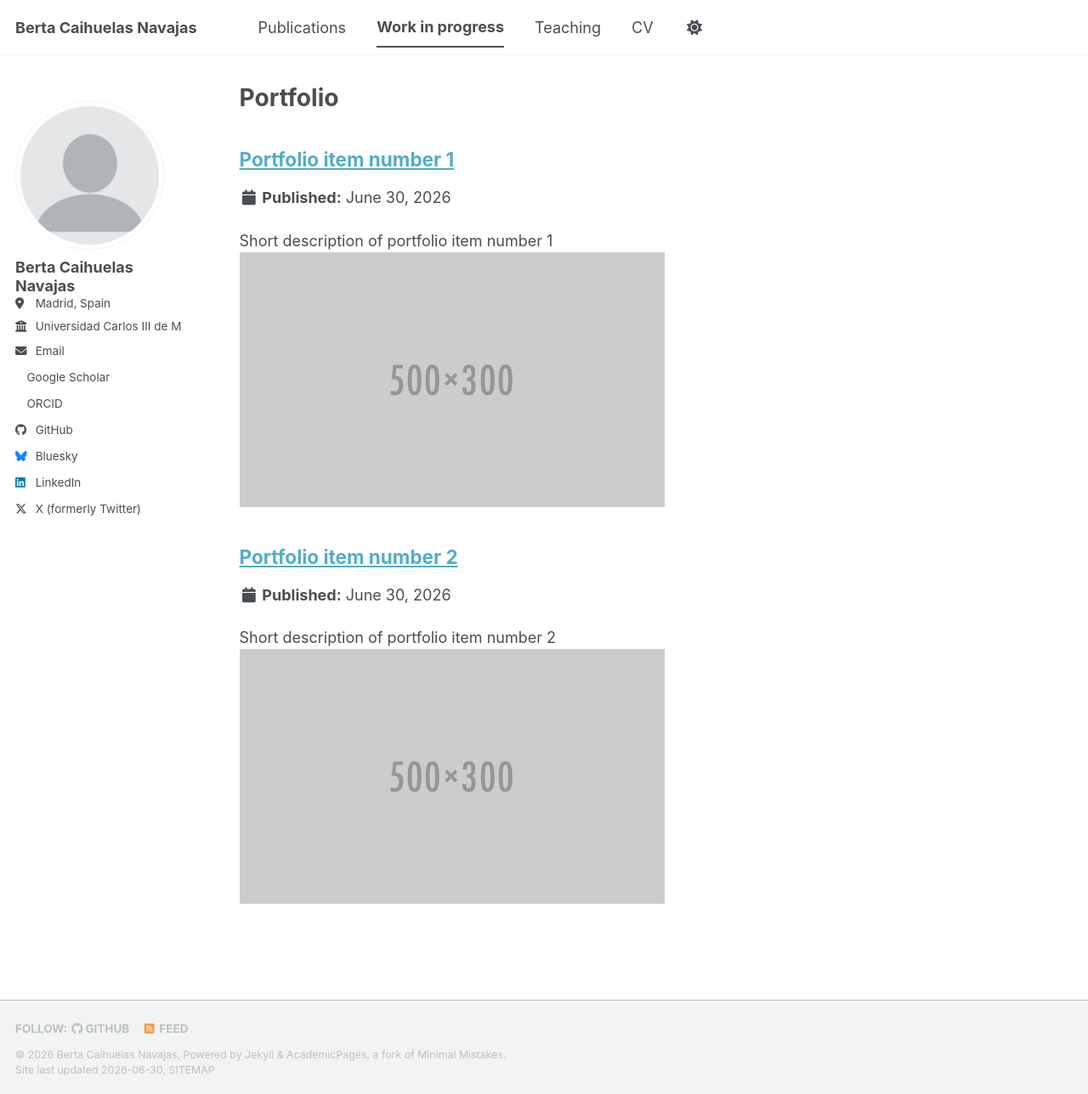
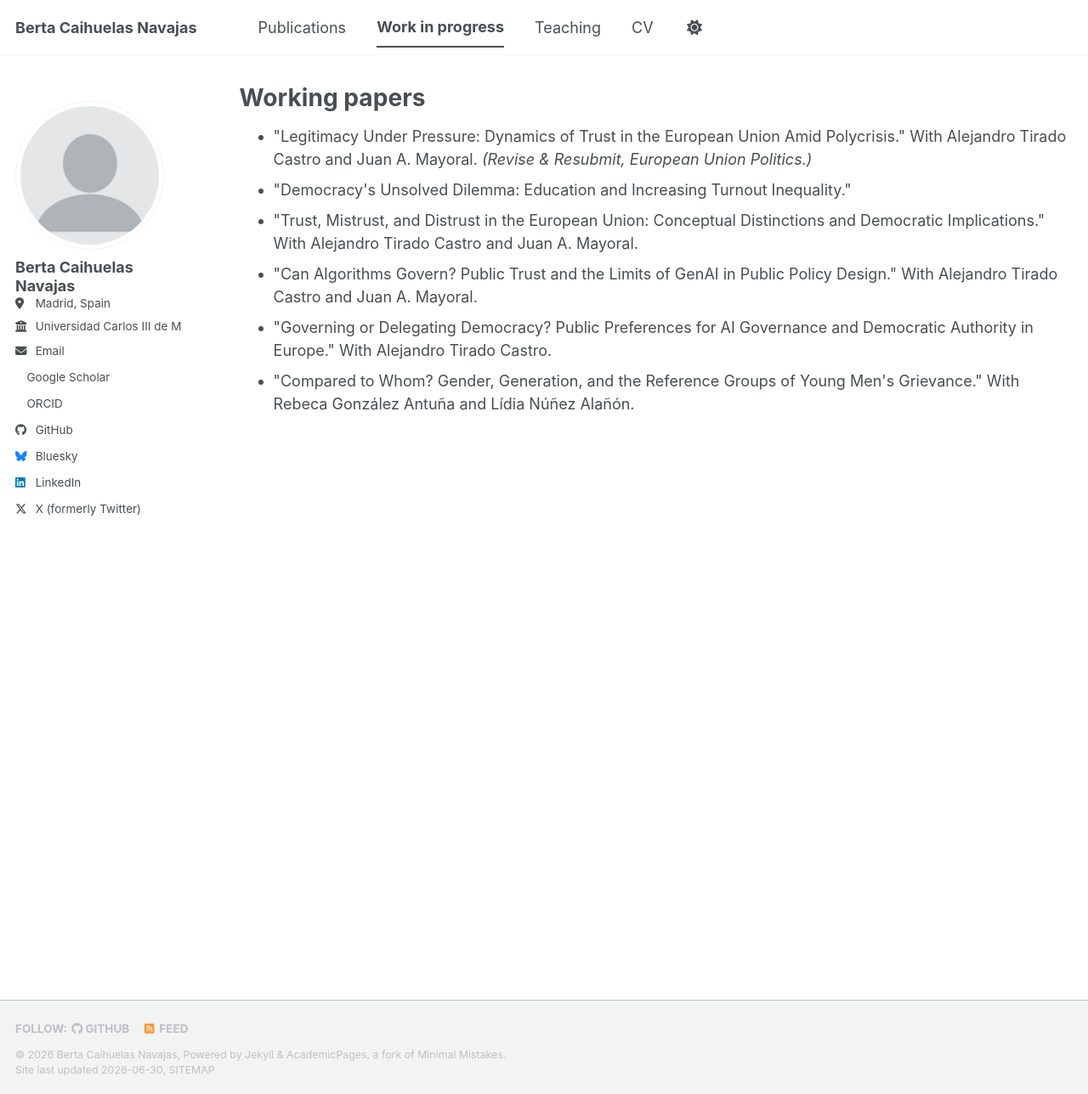
Before and after one commit to bcaihuelas/bcaihuelas.github.io, a Jekyll site: the page built from _pages/portfolio.html, in a window 1280 px wide and 1288 px high. Shown: the whole window at 85% size. Built offline with Jekyll 4.4.1, drawn with Linux system fonts in a browser that asks for light colours; a style sheet for code colours, icons or effects is not loaded.

Commit message:
Update portfolio.html

```diff
--- a/_pages/portfolio.html
+++ b/_pages/portfolio.html
@@ -1,13 +1,33 @@
 ---
 layout: archive
-title: "Portfolio"
+title: "Working papers"
 permalink: /portfolio/
 author_profile: true
 ---
 
-{% include base_path %}
-
-
-{% for post in site.portfolio %}
-  {% include archive-single.html %}
-{% endfor %}
+<ul>
+  <li>
+    "Legitimacy Under Pressure: Dynamics of Trust in the European Union Amid Polycrisis."
+    With Alejandro Tirado Castro and Juan A. Mayoral.
+    <i>(Revise &amp; Resubmit, European Union Politics.)</i>
+  </li>
+  <li>
+    "Democracy's Unsolved Dilemma: Education and Increasing Turnout Inequality."
+  </li>
+  <li>
+    "Trust, Mistrust, and Distrust in the European Union: Conceptual Distinctions and Democratic Implications."
+    With Alejandro Tirado Castro and Juan A. Mayoral.
+  </li>
+  <li>
+    "Can Algorithms Govern? Public Trust and the Limits of GenAI in Public Policy Design."
+    With Alejandro Tirado Castro and Juan A. Mayoral.
+  </li>
+  <li>
+    "Governing or Delegating Democracy? Public Preferences for AI Governance and Democratic Authority in Europe."
+    With Alejandro Tirado Castro.
+  </li>
+  <li>
+    "Compared to Whom? Gender, Generation, and the Reference Groups of Young Men's Grievance."
+    With Rebeca González Antuña and Lídia Núñez Alañón.
+  </li>
+</ul>
```
